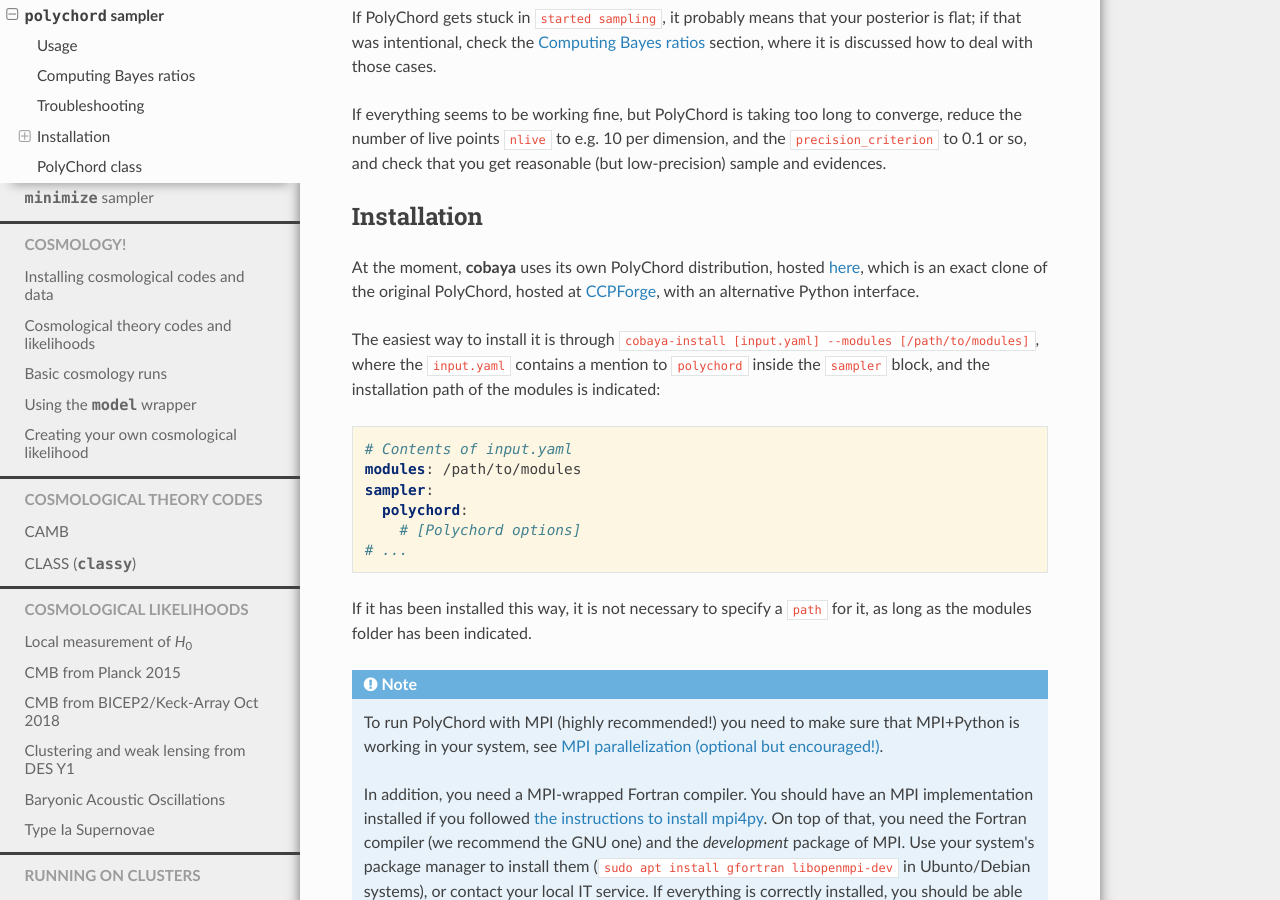
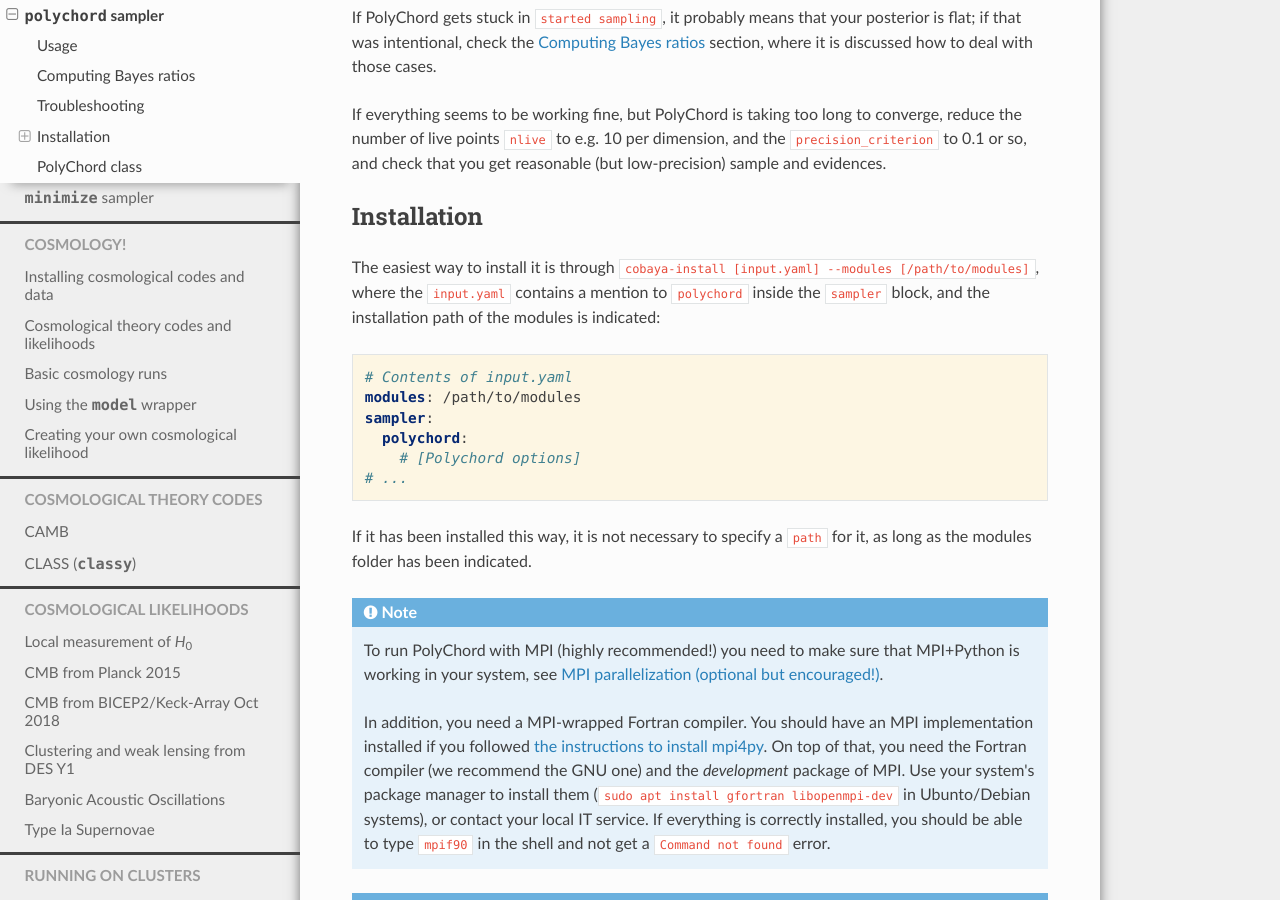
Before and after one commit to CobayaSampler/cobaya, a Sphinx documentation site: the page built from docs/sampler_polychord.rst, in a window 1280 px wide and 900 px high, scrolled down 2632 px. Built offline with Sphinx 7.4.7 and the Read the Docs theme 2.0.0, drawn with Linux system fonts in a browser that asks for light colours; some of the changed text lies outside the part shown.

Commit message:
polychord: updated to official github repo

```diff
--- a/docs/sampler_polychord.rst
+++ b/docs/sampler_polychord.rst
@@ -118,8 +118,6 @@ If everything seems to be working fine, but PolyChord is taking too long to conv
 Installation
 ------------
 
-At the moment, **cobaya** uses its own PolyChord distribution, hosted `here <https://github.com/CobayaSampler/PolyChord>`_, which is an exact clone of the original PolyChord, hosted at `CCPForge <https://ccpforge.cse.rl.ac.uk/gf/project/polychord/>`_, with an alternative Python interface.
-
 The easiest way to install it is through ``cobaya-install [input.yaml] --modules [/path/to/modules]``, where the ``input.yaml`` contains a mention to ``polychord`` inside the ``sampler`` block, and the installation path of the modules is indicated:
 
 .. code:: yaml
@@ -169,8 +167,8 @@ If you prefer to install PolyChord manually, assuming you want to install it at
 .. code:: bash
 
    $ cd /path/to/polychord
-   $ git clone https://github.com/CobayaSampler/PolyChord.git
-   $ cd PolyChord
+   $ git clone https://github.com/PolyChord/PolyChordLite.git
+   $ cd PolyChordLite
    $ make PyPolyChord MPI=1
 
 After this, mention the path in your input file as
@@ -179,7 +177,7 @@ After this, mention the path in your input file as
 
    sampler:
      polychord:
-       path: /path/to/polychord/PolyChord
+       path: /path/to/polychord/PolyChordLite
 
 
 PolyChord class
```
Also changed, not shown: 1 other file.
